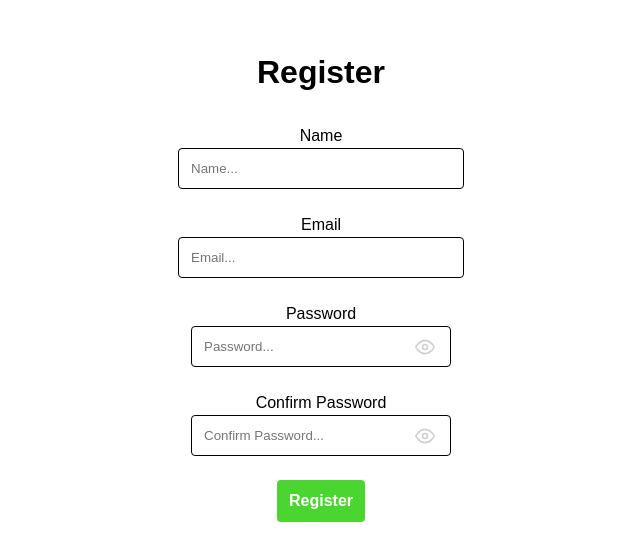
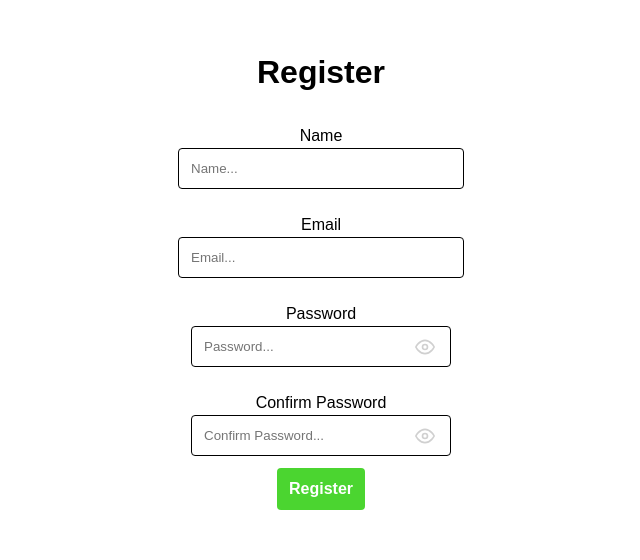
Before and after one commit to Okanagan-College-COSC224-Winter-2026/the-project-clankers, a React (Vite) app in the folder frontend/: page /register in a window 1280 px wide. Shown: the part 160-720 px from the top of the page, without its empty margins (319-959 px from the left). Built offline with nearby package versions, Linux system fonts and the light colour scheme.

Commit message:
Modified CSS
Added margin to the bottom of the register button

```diff
--- a/frontend/src/pages/RegisterPage.css
+++ b/frontend/src/pages/RegisterPage.css
@@ -41,7 +41,7 @@
 }
 
 .RegisterButton {
-  margin-bottom: 16px;
+  margin-bottom: 128px;
 }
 
 .RegisterInputs {
--- a/frontend/src/pages/RegisterPage.tsx
+++ b/frontend/src/pages/RegisterPage.tsx
@@ -76,14 +76,18 @@ export default function RegisterPage() {
               />
             </div>
 
+            <div className='RegisterButton'>
+              <Button
+                onClick={()=> attemptRegister()}
+                children="Register"
+              />
+            </div>
+
           </div>
 
         </div>
 
-        <Button
-          onClick={()=> attemptRegister()}
-          children="Register"
-        />
+
 
       </div>
     </div>
```
